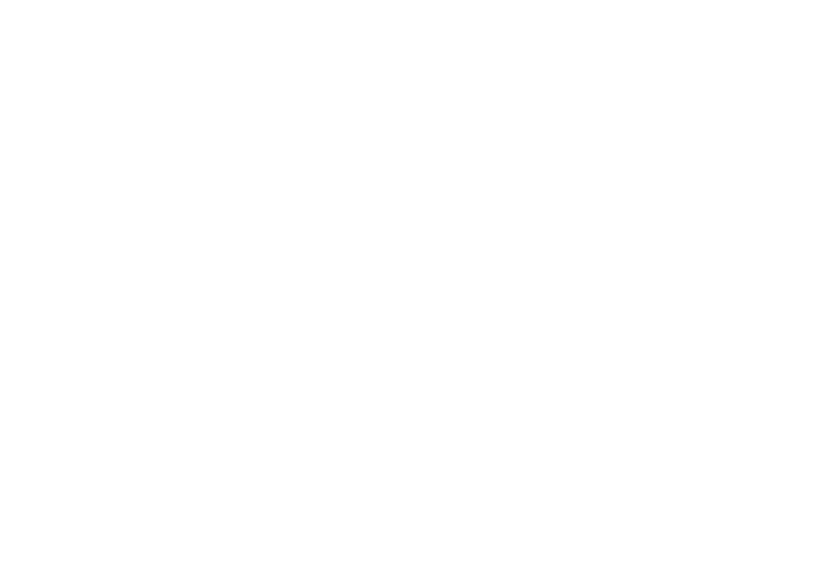
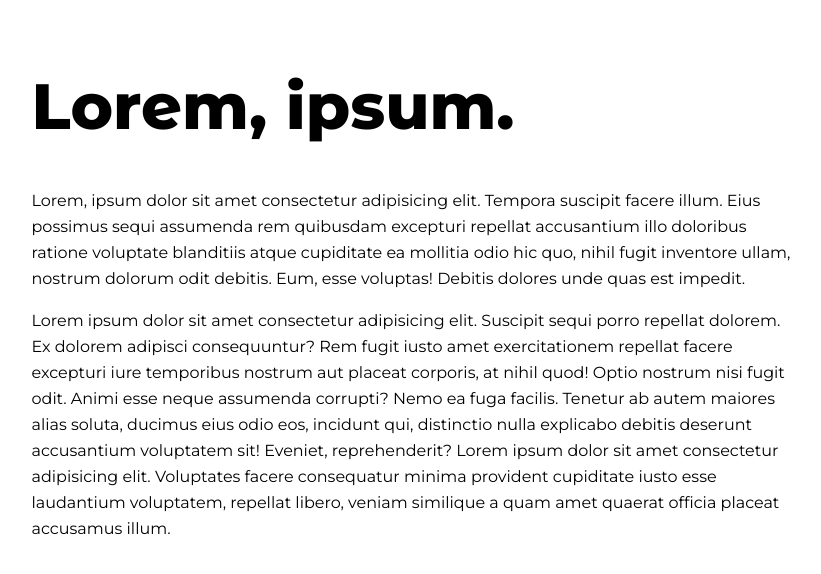
Before and after one commit to phetw/typography, a plain HTML site: page index.html in a window 1280 px wide. Shown: the whole page, without its empty margins (226-1047 px from the left). Drawn offline with Linux system fonts and the light colour scheme.

Commit message:
[✨] add Montserrat combination

```diff
--- a/index.html
+++ b/index.html
@@ -7,10 +7,29 @@
     <meta http-equiv="X-UA-Compatible" content="ie=edge">
     <title>Typography</title>
     <link rel="stylesheet" href="main.css">
+    <link href="https://fonts.googleapis.com/css?family=Montserrat+Alternates:800" rel="stylesheet">
+    <link href="https://fonts.googleapis.com/css?family=Montserrat" rel="stylesheet">
 </head>
 
 <body>
+    <main>
+        <h1>
+            Lorem, ipsum.
+        </h1>
+        <p>Lorem, ipsum dolor sit amet consectetur adipisicing elit. Tempora suscipit facere illum. Eius possimus sequi
+            assumenda rem quibusdam excepturi repellat accusantium illo doloribus ratione voluptate blanditiis atque
+            cupiditate ea mollitia odio hic quo, nihil fugit inventore ullam, nostrum dolorum odit debitis. Eum, esse
+            voluptas! Debitis dolores unde quas est impedit.</p>
 
+        <p>Lorem ipsum dolor sit amet consectetur adipisicing elit. Suscipit sequi porro repellat dolorem. Ex dolorem
+            adipisci consequuntur? Rem fugit iusto amet exercitationem repellat facere excepturi iure temporibus
+            nostrum aut placeat corporis, at nihil quod! Optio nostrum nisi fugit odit. Animi esse neque assumenda
+            corrupti? Nemo ea fuga facilis. Tenetur ab autem maiores alias soluta, ducimus eius odio eos, incidunt qui,
+            distinctio nulla explicabo debitis deserunt accusantium voluptatem sit! Eveniet, reprehenderit? Lorem ipsum
+            dolor sit amet consectetur adipisicing elit. Voluptates facere consequatur minima provident cupiditate
+            iusto esse laudantium voluptatem, repellat libero, veniam similique a quam amet quaerat officia placeat
+            accusamus illum.</p>
+    </main>
 </body>
 
 </html>
--- a/main.css
+++ b/main.css
@@ -0,0 +1,19 @@
+body {
+    display: flex;
+    justify-content: center;
+}
+
+body main {
+    margin: 1rem;
+    max-width: 765px;
+}
+
+h1 {
+    font-size: 4rem;
+    font-family: 'Montserrat Alternates', sans-serif;
+}
+
+p {
+    line-height: 26px;
+    font-family: 'Montserrat', sans-serif;
+}
```
